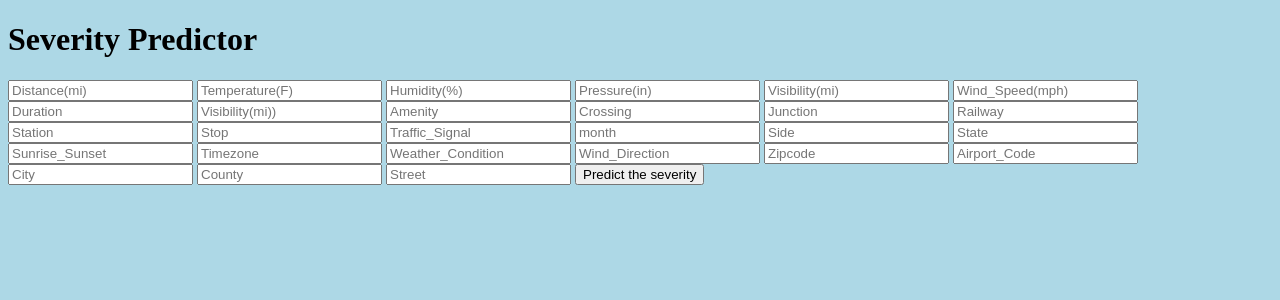
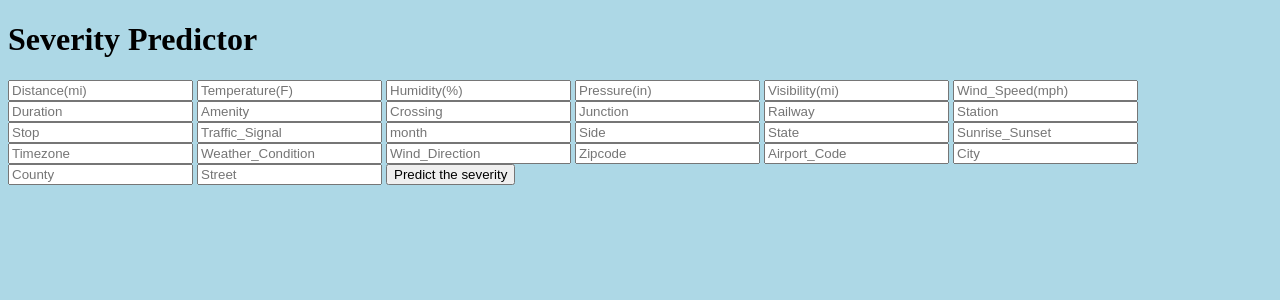
Before and after one commit to rahulmnair1997/US-Accidents-Data-Analysis, a Flask app: page / in a window 1280 px wide. Shown: the top 300 px of the page. Run offline with Flask 2, Linux system fonts and the light colour scheme; parts of the project's set-up code (start-up, migrations or seed data) failed here and were passed over.

Commit message:
final touch

```diff
--- a/templates/index.html
+++ b/templates/index.html
@@ -25,7 +25,6 @@
       <input type="text" name="Visibility(mi)" placeholder="Visibility(mi)" required="required" />
       <input type="text" name="Wind_Speed(mph)" placeholder="Wind_Speed(mph)" required="required" />
       <input type="text" name="Duration" placeholder="Duration" required="required" />
-      <input type="text" name="Visibility(mi))" placeholder="Visibility(mi))" required="required" />
       <input type="text" name="Amenity" placeholder="Amenity" required="required" />
       <input type="text" name="Crossing" placeholder="Crossing" required="required" />
       <input type="text" name="Junction" placeholder="Junction" required="required" />
```
